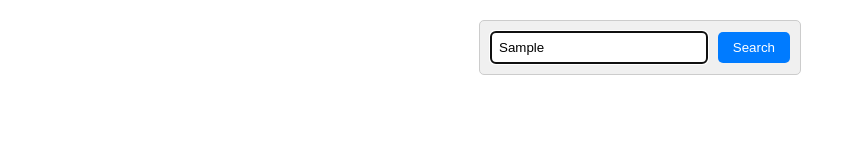
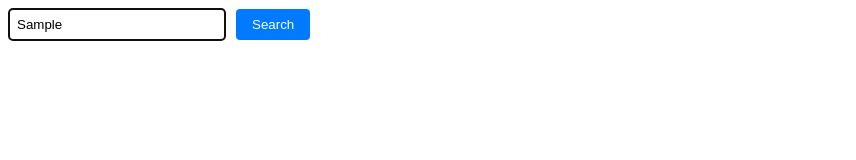
Before and after one commit to acciojob/Interactive-Search-AyushChaursiaya, a website: page main.html in a window 1280 px wide. Both pictures are taken after typing "Sample" into the empty fields and a click on the button "Search". Shown: the whole page, without its empty margins (0-856 px from the left). Drawn offline with Linux system fonts and the light colour scheme.

Commit message:
created a submission

```diff
--- a/main.html
+++ b/main.html
@@ -1,21 +1,17 @@
 <!DOCTYPE html>
+<html lang="en">
+<head>
+  <meta charset="UTF-8">
+  <meta name="viewport" content="width=device-width, initial-scale=1.0">
+  <title>Interactive Search Component</title>
+  <link rel="stylesheet" href="styles.css">
+</head>
+<body>
+  <div class="search">
+    <input type="text" class="input" placeholder="Search...">
+    <button class="btn">Search</button>
+  </div>
 
-<html>
-
-<head>
-	<link rel="stylesheet" href="styles.css">
-</head>
-
-<body>
-	<!-- the entire body must be written by student -->
-	<div class="search" id="searchContainer">
-  <input type="text" class="input" id="searchInput">
-  <button class="btn" id="searchButton">Search</button>
-</div>
-
-    <script type="text/javascript" src="./script.js">
-</script>
-
+  <script src="script.js"></script>
 </body>
-
 </html>
--- a/script.js
+++ b/script.js
@@ -1,11 +1,10 @@
-//your JS code here. If required.
-document.addEventListener('DOMContentLoaded', function() {
-  var searchButton = document.getElementById('searchButton');
-  var searchContainer = document.getElementById('searchContainer');
-  var searchInput = document.getElementById('searchInput');
+document.addEventListener('DOMContentLoaded', function () {
+  const searchDiv = document.querySelector('.search');
+  const searchInput = document.querySelector('.input');
+  const searchBtn = document.querySelector('.btn');
 
-  searchButton.addEventListener('click', function() {
-    searchContainer.classList.add('active');
+  searchBtn.addEventListener('click', function () {
+    searchDiv.classList.add('active');
     searchInput.focus();
   });
 });
--- a/styles.css
+++ b/styles.css
@@ -1,32 +1,29 @@
-/*  your css code here. If applicable */
 .search {
   display: flex;
   align-items: center;
-  justify-content: center;
-  width: 300px;
-  margin: 20px auto;
-  border: 1px solid #ccc;
-  border-radius: 5px;
-  padding: 10px;
+}
+
+.search.active .input {
+  width: 200px;
 }
 
 .input {
   padding: 8px;
   border: 1px solid #ccc;
-  border-radius: 5px;
-  margin-right: 10px;
-  width: 70%;
+  border-radius: 4px;
+  transition: width 0.3s ease;
 }
 
 .btn {
-  padding: 8px 15px;
+  margin-left: 10px;
+  padding: 8px 16px;
   border: none;
-  border-radius: 5px;
+  border-radius: 4px;
   background-color: #007bff;
   color: #fff;
   cursor: pointer;
 }
 
-.active {
-  background-color: #f0f0f0;
+.btn:focus {
+  outline: none;
 }
```
